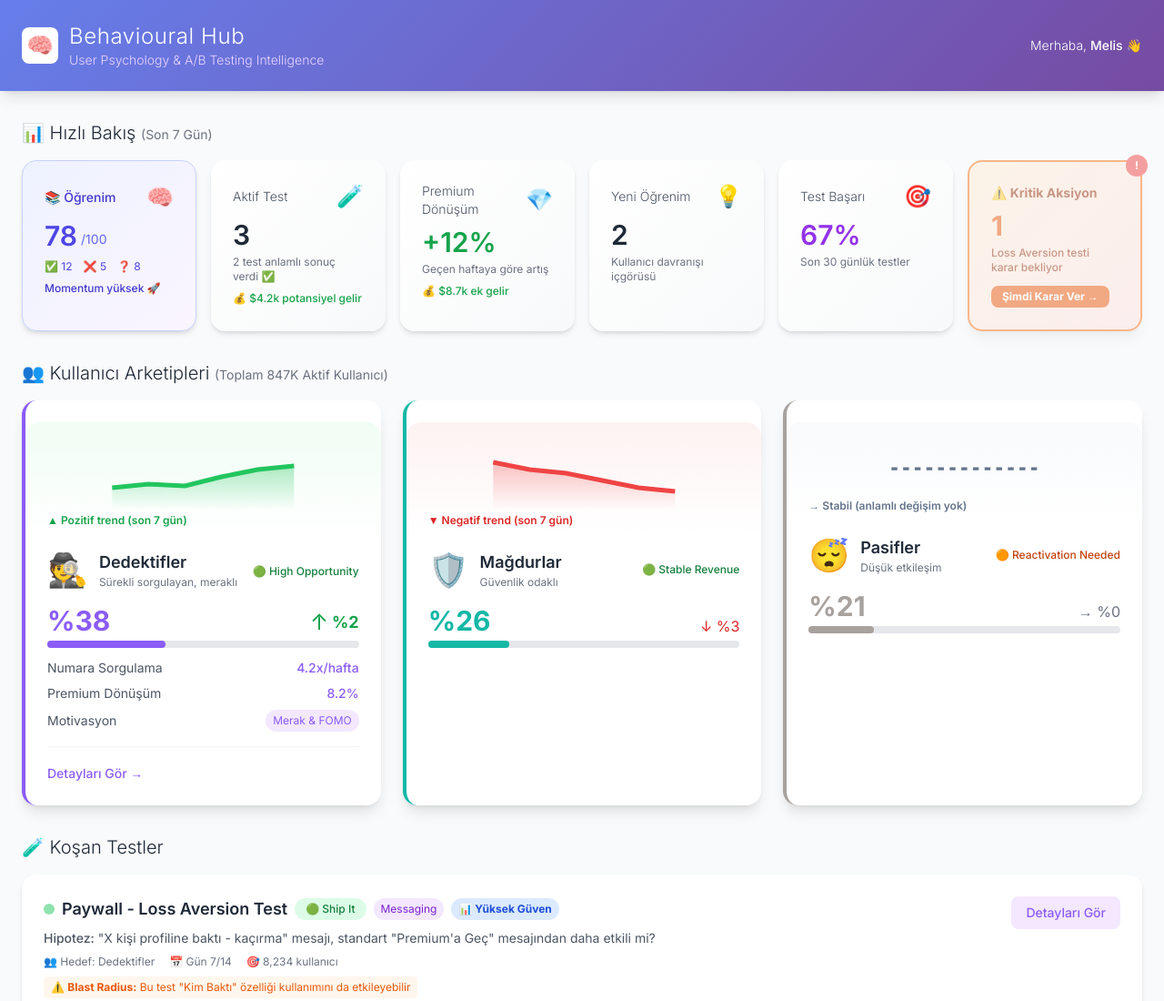
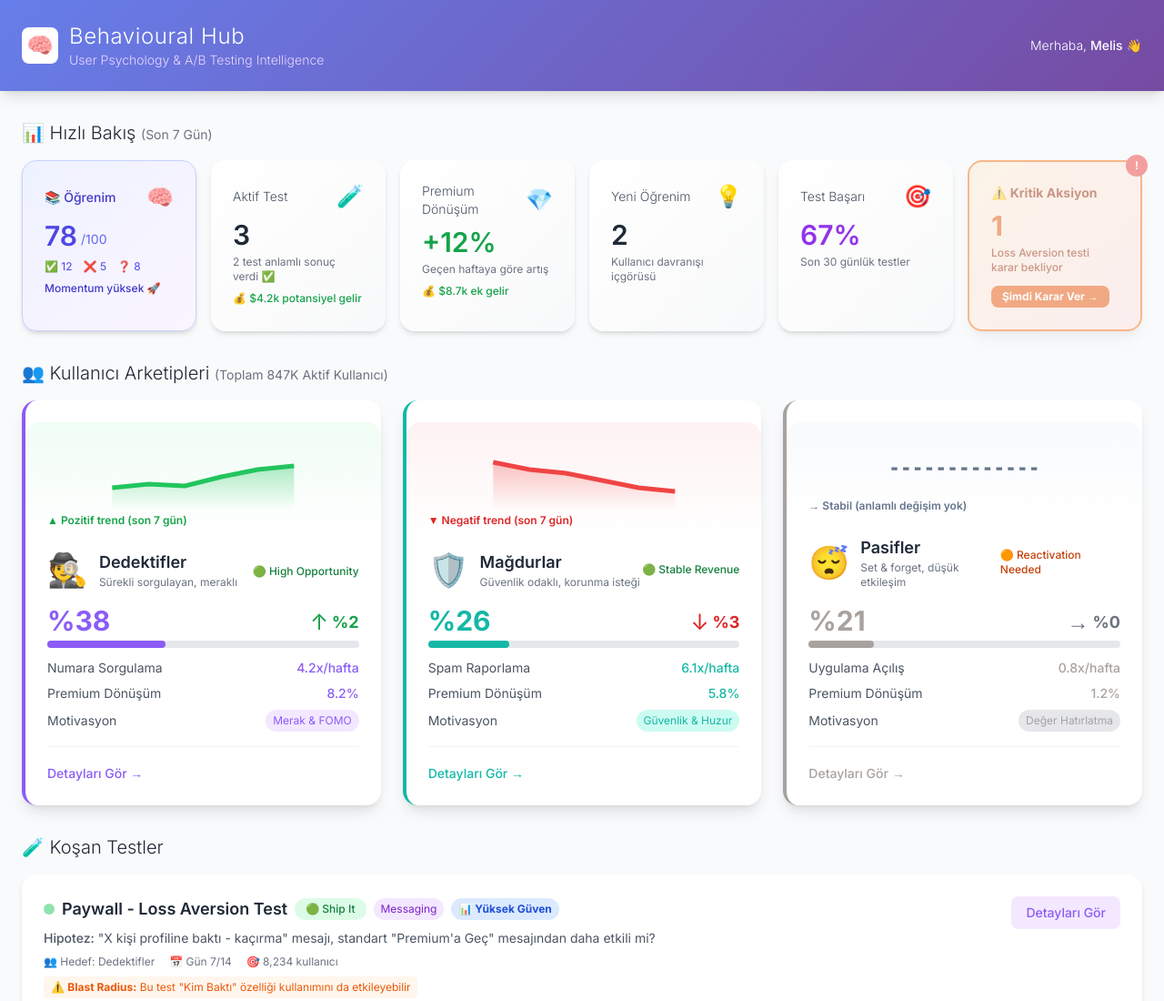
Before and after one commit to Melis-Sutci/behavioural-hub, a plain HTML site: page index.html in a window 1280 px wide. Shown: the top 1100 px of the page at 91% size. Drawn offline with nearby package versions, Linux system fonts and the light colour scheme.

Commit message:
Update index.html

```diff
--- a/index.html
+++ b/index.html
@@ -307,10 +307,10 @@
                     </div>
                 </div>
 
-            <!-- Mağdurlar -->
+           <!-- MAĞDURLAR -->
 <div class="bg-white rounded-2xl p-6 shadow-lg card-hover border-l-4 border-victim cursor-pointer tooltip relative">
 
-    <!-- MAĞDURLAR MOMENTUM -->
+    <!-- MOMENTUM -->
     <div class="-mx-6 px-6 pt-4 pb-2 bg-gradient-to-b from-red-50 to-transparent rounded-t-2xl mb-4">
         <svg viewBox="0 0 100 40" class="w-full h-20">
             <defs>
@@ -319,31 +319,26 @@
                     <stop offset="100%" stop-color="#ef4444" stop-opacity="0"/>
                 </linearGradient>
             </defs>
+
             <path d="M0,14 L20,18 L40,20 L60,24 L80,28 L100,30 L100,40 L0,40 Z"
                   fill="url(#victimTrendFill)" />
+
             <polyline points="0,14 20,18 40,20 60,24 80,28 100,30"
                       fill="none" stroke="#ef4444" stroke-width="2.5" />
         </svg>
+
         <div class="text-xs text-red-600 font-semibold mt-1">
             ▼ Negatif trend (son 7 gün)
         </div>
     </div>
 
-    <!-- Tooltip -->
-    <div class="tooltip-content">
-        <h4 class="font-semibold text-victim mb-2">🧠 Psikolojik Bariyerler</h4>
-        <ul class="text-xs text-gray-600 space-y-1">
-            <li>• Trust Issues: Yüksek</li>
-            <li>• Risk Aversion: Çok yüksek</li>
-        </ul>
-    </div>
-
+    <!-- İÇERİK -->
     <div class="flex items-center justify-between mb-4">
         <div class="flex items-center space-x-3">
             <span class="text-4xl">🛡️</span>
             <div>
                 <h3 class="text-lg font-semibold text-gray-800">Mağdurlar</h3>
-                <p class="text-xs text-gray-500">Güvenlik odaklı</p>
+                <p class="text-xs text-gray-500">Güvenlik odaklı, korunma isteği</p>
             </div>
         </div>
         <span class="text-xs text-green-700 font-medium">🟢 Stable Revenue</span>
@@ -353,61 +348,110 @@
         <div class="flex justify-between items-end mb-1">
             <span class="text-3xl font-bold text-victim">%26</span>
             <div class="flex items-center space-x-1">
-                <span class="text-red-600">↓ %3</span>
+                <span class="text-2xl text-red-600">↓</span>
+                <span class="text-lg text-red-600 font-bold">%3</span>
             </div>
         </div>
         <div class="w-full bg-gray-200 rounded-full h-2">
-            <div class="bg-victim rounded-full h-2" style="width:26%"></div>
+            <div class="bg-victim rounded-full h-2" style="width: 26%"></div>
         </div>
+    </div>
+
+    <div class="space-y-2 text-sm">
+        <div class="flex items-center justify-between">
+            <span class="text-gray-600">Spam Raporlama</span>
+            <span class="font-medium text-victim">6.1x/hafta</span>
+        </div>
+        <div class="flex items-center justify-between">
+            <span class="text-gray-600">Premium Dönüşüm</span>
+            <span class="font-medium text-victim">5.8%</span>
+        </div>
+        <div class="flex items-center justify-between">
+            <span class="text-gray-600">Motivasyon</span>
+            <span class="text-xs bg-teal-100 text-victim px-2 py-1 rounded-full">
+                Güvenlik & Huzur
+            </span>
+        </div>
+    </div>
+
+    <div class="mt-4 pt-4 border-t border-gray-100">
+        <button class="text-victim text-sm font-medium hover:underline">
+            Detayları Gör →
+        </button>
     </div>
 </div>
 
-<!-- Pasifler -->
+
+<!-- PASİFLER -->
 <div class="bg-white rounded-2xl p-6 shadow-lg card-hover border-l-4 border-passive cursor-pointer tooltip relative">
 
-    <!-- PASİFLER MOMENTUM -->
+    <!-- MOMENTUM -->
     <div class="-mx-6 px-6 pt-4 pb-2 bg-gradient-to-b from-slate-50 to-transparent rounded-t-2xl mb-4">
         <svg viewBox="0 0 100 40" class="w-full h-16">
-            <polyline points="0,22 100,22"
-                      fill="none"
-                      stroke="#64748b"
-                      stroke-width="2"
-                      stroke-dasharray="4 4" />
+            <polyline
+                points="0,22 100,22"
+                fill="none"
+                stroke="#64748b"
+                stroke-width="2"
+                stroke-dasharray="4 4"
+            />
         </svg>
         <div class="text-xs text-slate-500 font-semibold mt-1">
             → Stabil (anlamlı değişim yok)
         </div>
     </div>
 
-    <!-- Tooltip -->
-    <div class="tooltip-content">
-        <h4 class="font-semibold text-passive mb-2">🧠 Psikolojik Bariyerler</h4>
-        <ul class="text-xs text-gray-600 space-y-1">
-            <li>• Low Engagement</li>
-            <li>• Status Quo Bias</li>
-        </ul>
-    </div>
-
+    <!-- İÇERİK -->
     <div class="flex items-center justify-between mb-4">
         <div class="flex items-center space-x-3">
             <span class="text-4xl">😴</span>
             <div>
                 <h3 class="text-lg font-semibold text-gray-800">Pasifler</h3>
-                <p class="text-xs text-gray-500">Düşük etkileşim</p>
+                <p class="text-xs text-gray-500">Set & forget, düşük etkileşim</p>
             </div>
         </div>
-        <span class="text-xs text-orange-700 font-medium">🟠 Reactivation Needed</span>
+        <span class="text-xs text-orange-700 font-medium">
+            🟠 Reactivation Needed
+        </span>
     </div>
 
     <div class="mb-3">
         <div class="flex justify-between items-end mb-1">
             <span class="text-3xl font-bold text-passive">%21</span>
-            <span class="text-gray-500">→ %0</span>
+            <div class="flex items-center space-x-1">
+                <span class="text-2xl text-gray-500">→</span>
+                <span class="text-lg text-gray-500 font-bold">%0</span>
+            </div>
         </div>
         <div class="w-full bg-gray-200 rounded-full h-2">
-            <div class="bg-passive rounded-full h-2" style="width:21%"></div>
+            <div class="bg-passive rounded-full h-2" style="width: 21%"></div>
         </div>
     </div>
+
+    <div class="space-y-2 text-sm">
+        <div class="flex items-center justify-between">
+            <span class="text-gray-600">Uygulama Açılış</span>
+            <span class="font-medium text-passive">0.8x/hafta</span>
+        </div>
+        <div class="flex items-center justify-between">
+            <span class="text-gray-600">Premium Dönüşüm</span>
+            <span class="font-medium text-passive">1.2%</span>
+        </div>
+        <div class="flex items-center justify-between">
+            <span class="text-gray-600">Motivasyon</span>
+            <span class="text-xs bg-gray-200 text-passive px-2 py-1 rounded-full">
+                Değer Hatırlatma
+            </span>
+        </div>
+    </div>
+
+    <div class="mt-4 pt-4 border-t border-gray-100">
+        <button class="text-passive text-sm font-medium hover:underline">
+            Detayları Gör →
+        </button>
+    </div>
+</div>
+
         </section>
 
         <!-- Active Tests -->
```
